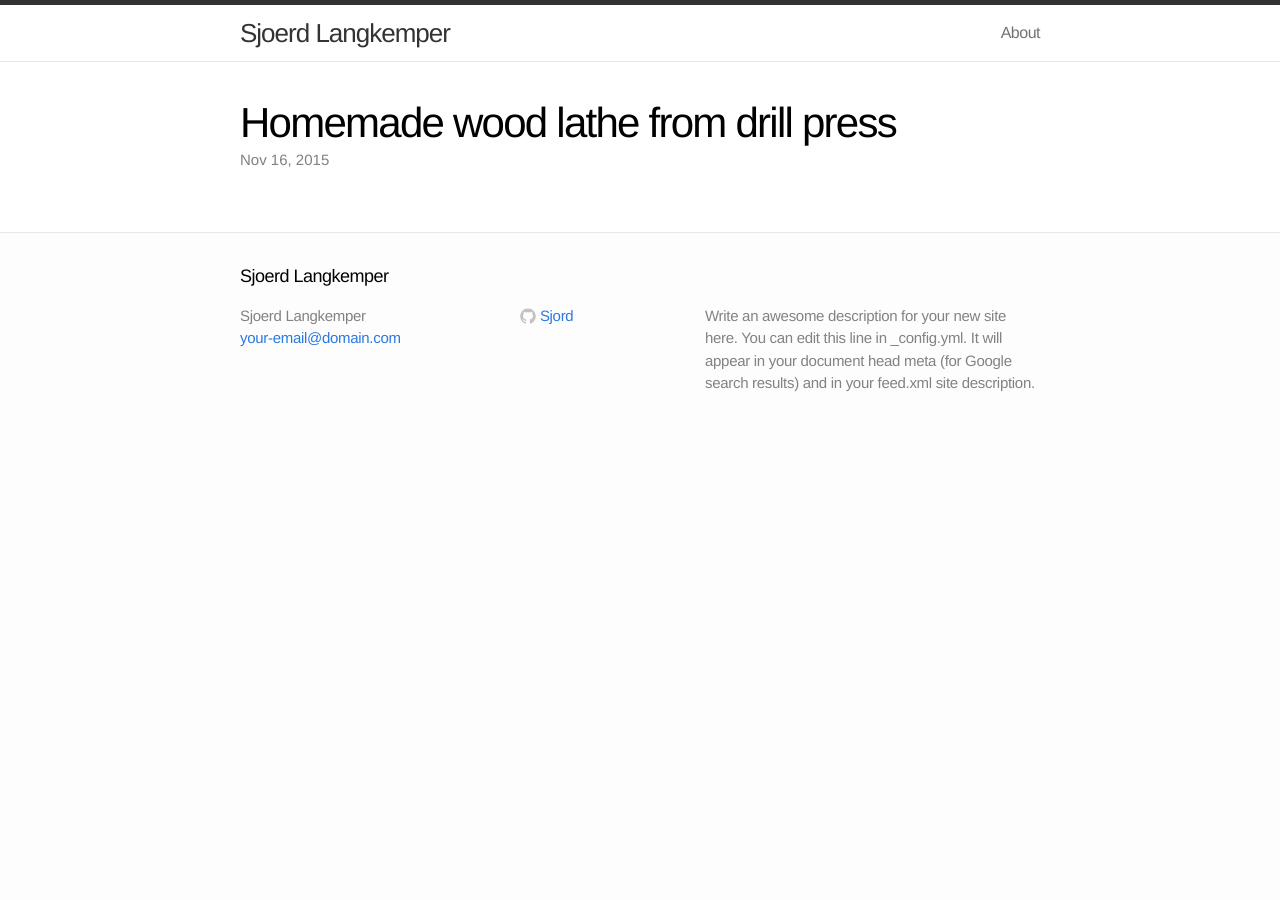
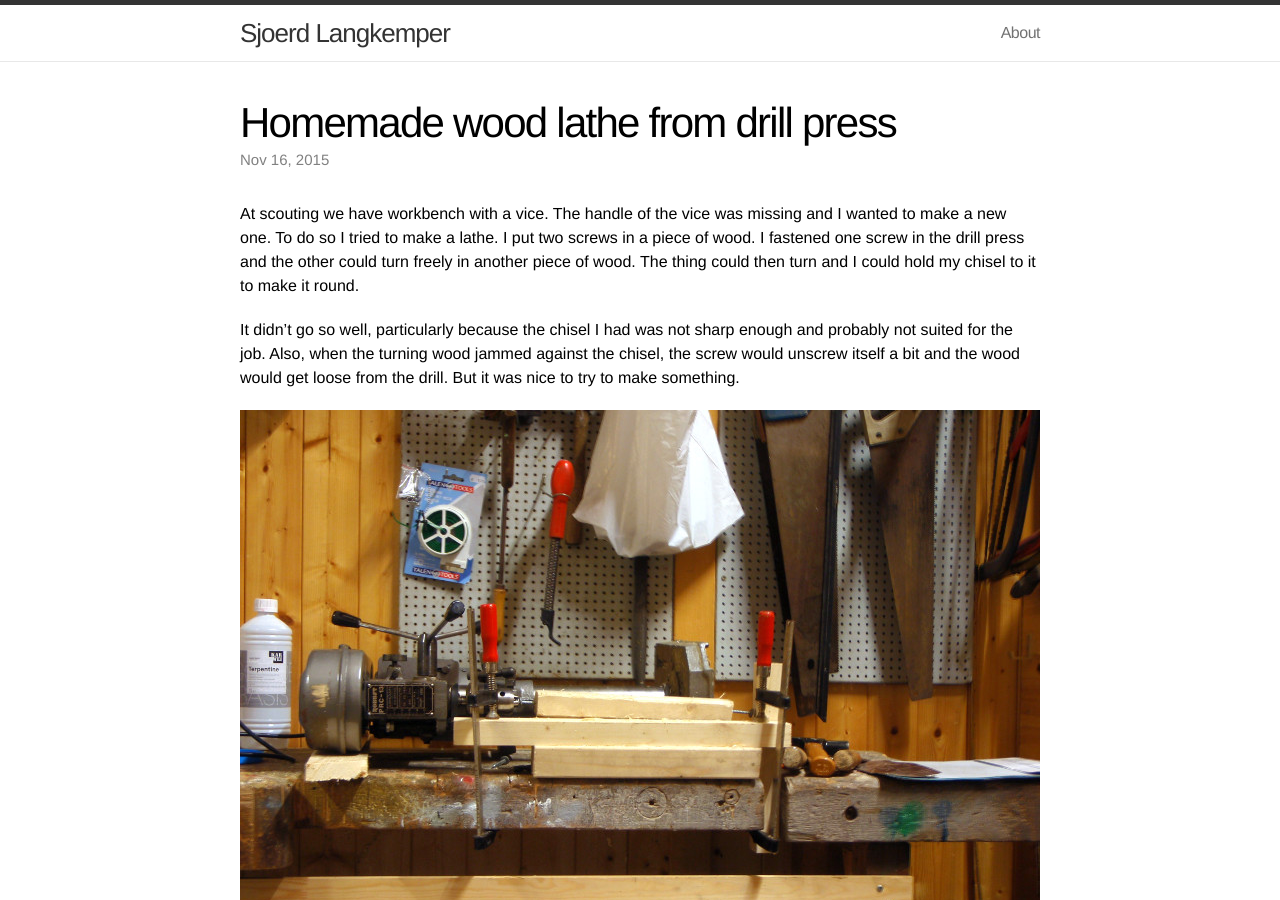
Before and after one commit to Sjord/Sjord.github.io, a Jekyll site: the page built from _posts/2015-11-16-lathe.md, in a window 1280 px wide and 900 px high. Built offline with Jekyll 4.4.1, drawn with Linux system fonts in a browser that asks for light colours.

Commit message:
Add big lathe images, lathe text

```diff
--- a/_posts/2015-11-16-lathe.md
+++ b/_posts/2015-11-16-lathe.md
@@ -3,3 +3,10 @@ layout: post
 title: "Homemade wood lathe from drill press"
 thumbnail: lathe-240.jpg
 ---
+At scouting we have workbench with a vice. The handle of the vice was missing and I wanted to make a new one. To do so I tried to make a lathe. I put two screws in a piece of wood. I fastened one screw in the drill press and the other could turn freely in another piece of wood. The thing could then turn and I could hold my chisel to it to make it round.
+
+It didn't go so well, particularly because the chisel I had was not sharp enough and probably not suited for the job. Also, when the turning wood jammed against the chisel, the screw would unscrew itself a bit and the wood would get loose from the drill. But it was nice to try to make something.
+
+![Homemade lathe to make wooden rod](/images/lathe-2-800.jpg)
+
+![Side view of lathe](/images/lathe-1-800.jpg)
```
Also changed, not shown: images/lathe-1-800.jpg (added), images/lathe-2-800.jpg (added), images/lathe-240.jpg.
